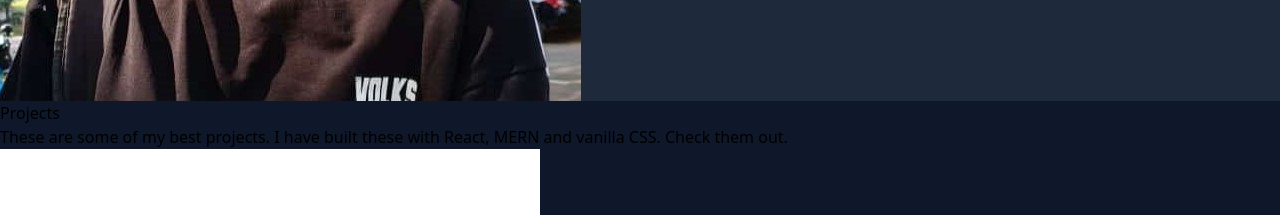
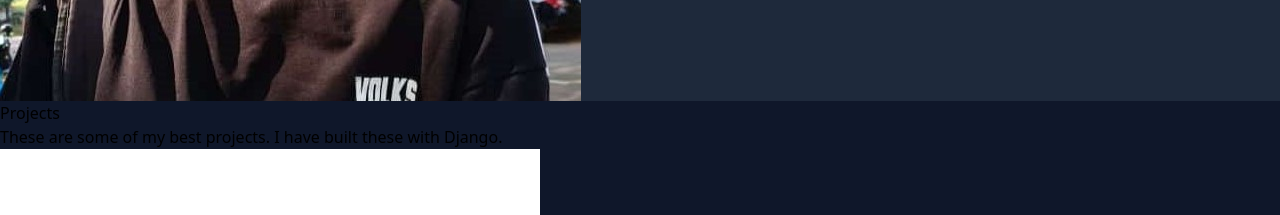
Before and after one commit to AbhijithMR-403/Portfolio, a React (Vite) app: page / in a window 1280 px wide. Shown: the part 1420-1635 px from the top of the page. Built offline with nearby package versions, Linux system fonts and the light colour scheme.

Commit message:
Some changes in projects

```diff
--- a/src/components/Project.jsx
+++ b/src/components/Project.jsx
@@ -31,8 +31,7 @@ const Projects = () => {
           </h2>
 
           <p className="pb-5">
-            These are some of my best projects. I have built these with React,
-            MERN and vanilla CSS. Check them out.
+            These are some of my best projects. I have built these with Django.
           </p>
         </div>
 
```
